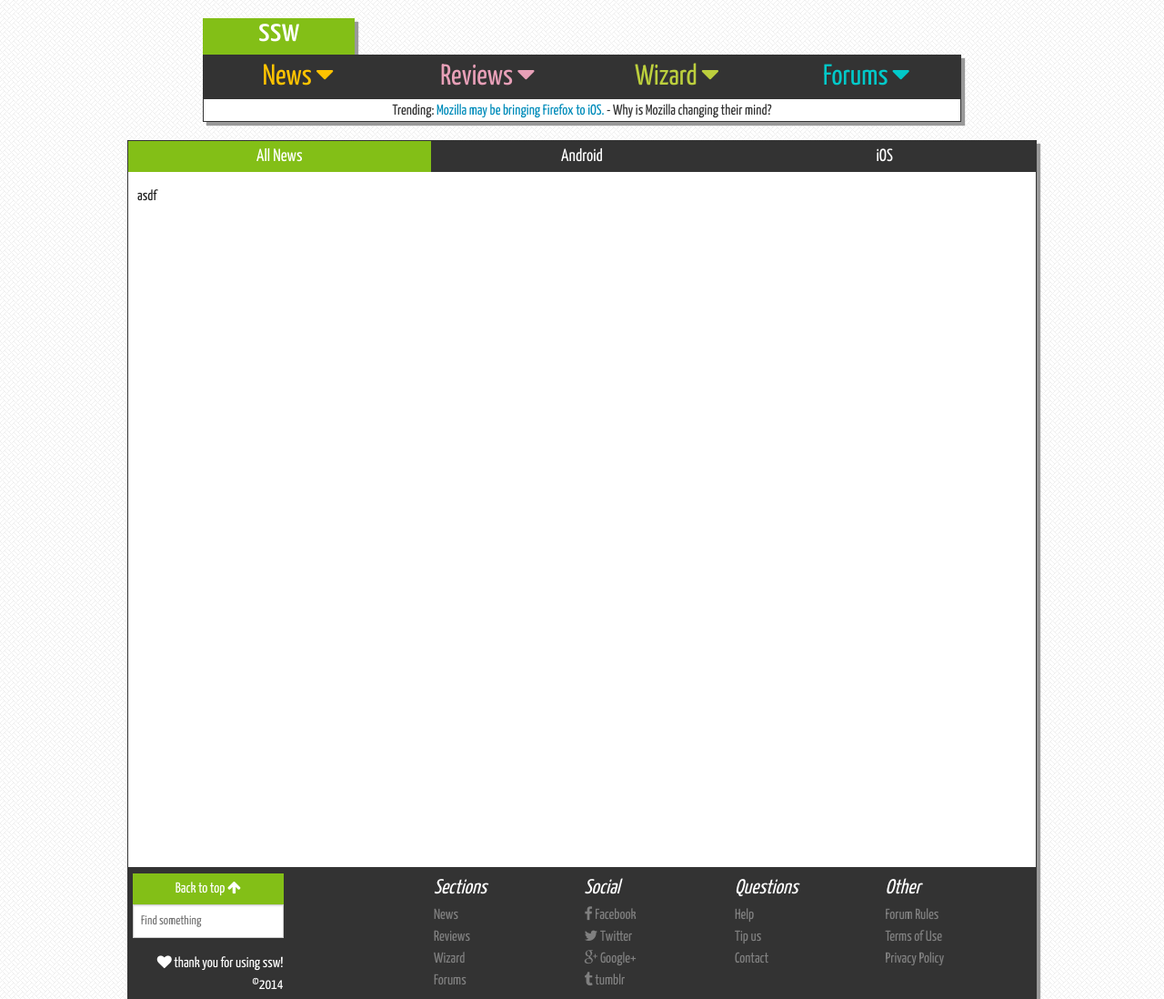
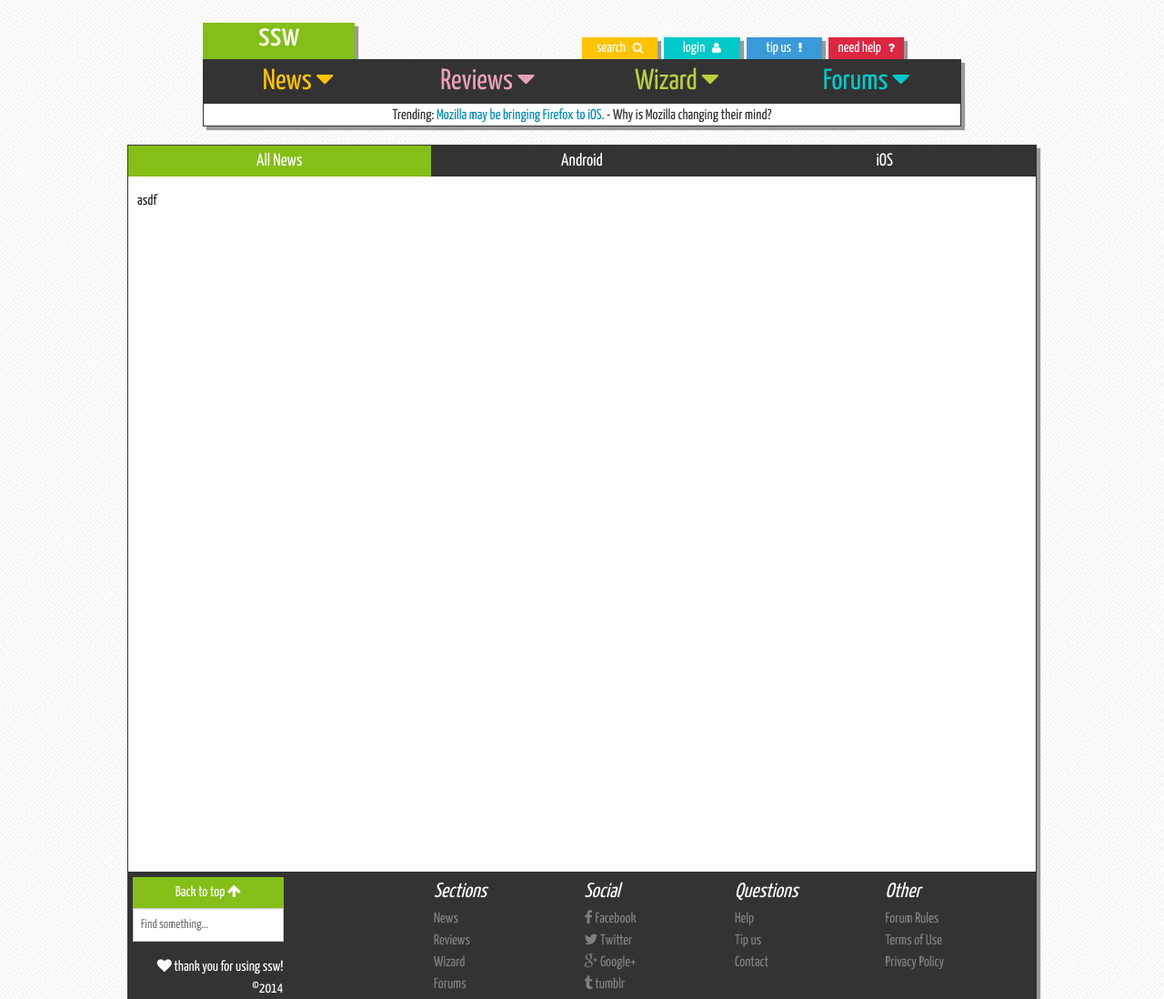
Before and after one commit to DXCanas/phonedex, a plain HTML site: page index.html in a window 1280 px wide. Shown: the top 1098 px of the page at 91% size. Drawn offline with nearby package versions, Linux system fonts and the light colour scheme.

Commit message:
Improved navbar

```diff
--- a/css/stylesheet.scss
+++ b/css/stylesheet.scss
@@ -21,10 +21,20 @@ $hartwig-3: #BCCF3D; // light green
 $hartwig-4: #02C9C9; // teal
 $hartwig-5: #333333; // blackish
 
+$hartwig-2-hover: #FFCF33;
+$hartwig-4-hover: #02DEDE;
+
+
 // Custom colors
 $subtle-grey: #999999;
 $logo-color: #83BF17;
 $logo-hover: #A2E524;
+
+$help-red: #DC2742;
+$help-red-hover: #E03E56;
+$tip-us-blue: #3A9AD9;
+$tip-us-blue-hover: #65B0E2;
+
 $android-red: #CD1719;
 $ios-blue: #0B99BC;
 
@@ -49,7 +59,7 @@ body {
         background-color: $logo-color;
         box-shadow: $box-shadow;
         max-height: 40px;
-        margin-top: 20px;
+        margin-top: 25px;
 
         h2 {
             font-family: $font-Yanone;
@@ -61,6 +71,60 @@ body {
     #logo:hover {
 
         background-color: $logo-hover;
+    }
+
+    #search-nav-tab {
+
+        margin-top: 41px;
+        background-color: $hartwig-2;
+        box-shadow: $box-shadow;
+        margin-left: 7px;
+
+        i {
+            font-size: 80%;
+        }
+
+        a {
+            color: white;
+        }
+    }
+
+    #search-nav-tab:hover {
+
+        background-color: $hartwig-2-hover;
+    }
+
+    #login-nav-tab {
+
+        @extend #search-nav-tab;
+        background-color: $hartwig-4;
+    }
+
+    #login-nav-tab:hover {
+
+        background-color: $hartwig-4-hover;
+    }
+
+    #tip-us-nav-tab {
+
+        @extend #search-nav-tab;
+        background-color: $tip-us-blue;
+    }
+
+    #tip-us-nav-tab:hover {
+
+        background-color: $tip-us-blue-hover;
+    }
+
+    #help-nav-tab {
+
+        @extend #search-nav-tab;
+        background-color: $help-red;
+    }
+
+    #help-nav-tab:hover {
+
+        background-color: $help-red-hover;
     }
 
     #nav-links {
@@ -151,6 +215,7 @@ body {
     box-shadow: $box-shadow;
     border: $border-default;
 
+    // more .tabs css are implemented in foundation.css
     .tabs {
         dd {
             padding: 0;
@@ -173,6 +238,7 @@ body {
 **/
 #footer {
 
+    margin-top: -1px;
     border: $border-default;
     box-shadow: $box-shadow;
     background-color: $hartwig-5;
@@ -183,7 +249,6 @@ body {
         background-color: $logo-color;
 
         a {
-
             color: white;
             padding: 5px 0px 5px 0px;
         }
--- a/index.html
+++ b/index.html
@@ -29,10 +29,14 @@
 -->
     <div id="nav">
         <!-- Logo -->
-        <div class="row collapse">
-            <div class="small-2 large-offset-1 columns text-center" id="logo">
+        <div class="row collapse text-center">
+            <div class="small-2 large-offset-1 columns" id="logo">
                 <a href="index.html"><h2>ssw</h2></a>
             </div>
+            <div class="small-1 large-offset-3 columns" id="search-nav-tab"><a href="#" class="a-fill-div">search &nbsp;&nbsp;<i class="fa fa-search"></i></a></div>
+            <div class="small-1 columns" id="login-nav-tab"><a href="#" class="a-fill-div">login &nbsp;&nbsp;<i class="fa fa-user"></i></a></div>
+            <div class="small-1 columns" id="tip-us-nav-tab"><a href="#" class="a-fill-div">tip us &nbsp;&nbsp;<i class="fa fa-exclamation"></i></a></div>
+            <div class="small-1 columns end" id="help-nav-tab"><a href="#" class="a-fill-div">need help &nbsp;&nbsp;<i class="fa fa-question"></i></a></div>
         </div>
         <!-- End Logo -->
 
@@ -66,13 +70,11 @@
                             Trending:
                                 <a href="#">Android 5.0.1 Lollipop bugfixes released!</a>
                                 - If you have a Nexus device, you can get the latest update now!
-
                         </li>
                         <li>
                             Trending:
                                 <a href="#">Mozilla may be bringing Firefox to iOS.</a>
                                 - Why is Mozilla changing their mind?
-
                         </li>
                     </ul>
                 </div>
@@ -146,7 +148,7 @@
 
         <div class="row collapse">
             <div class="small-2 columns text-right">
-                <input type="text" placeholder="Find something">
+                <input type="text" placeholder="Find something...">
                 <span id="footer-logo"><i class="fa fa-heart"></i> thank you for using ssw!<br>
                     &copy;2014</span>
             </div>
```
Also changed, not shown: css/stylesheet.css, 1 other file.
